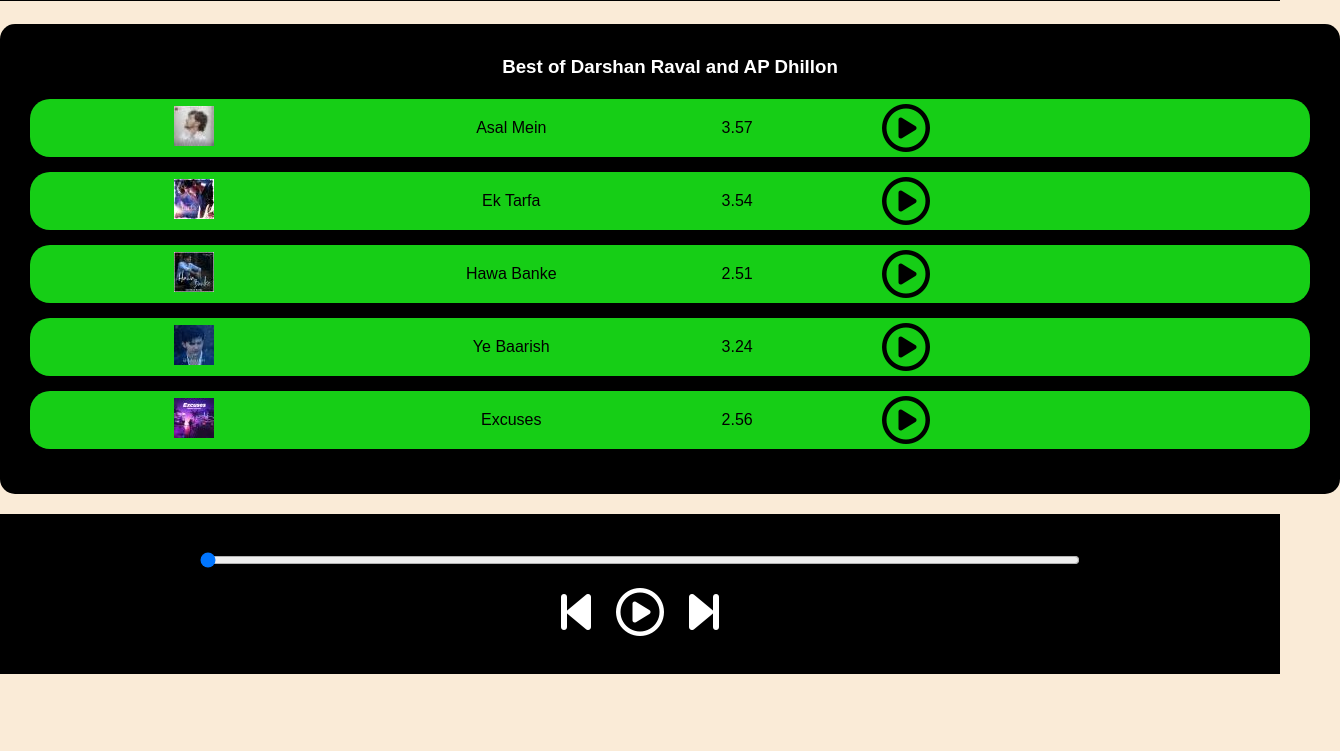
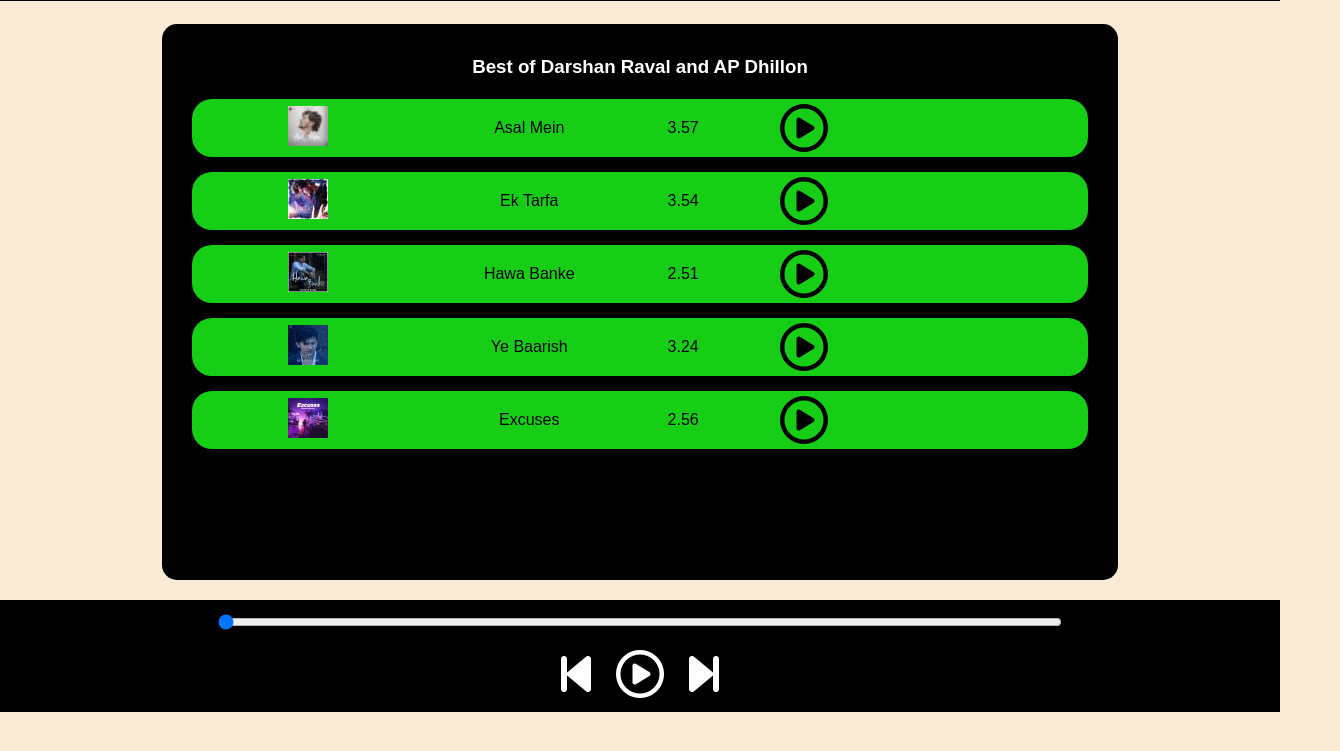
Before and after one commit to Tushar2001bbdu/SimpleSpotifyClone, a plain HTML site: page index.html in a window 1280 px wide. Shown: the part 39-790 px from the top of the page, 1340 px wide, since content can reach past the window. Drawn offline with nearby package versions, Linux system fonts and the light colour scheme; a web font is replaced by a local one.

Commit message:
changes committed

```diff
--- a/styles.css
+++ b/styles.css
@@ -27,11 +27,11 @@ li{
 }
 .container{
     font-family: 'Belanosima', sans-serif;
-    min-height: 30vh;
+    min-height: 62vh;
     background-color: black;
     color: white;
     display: flex;
-    width:100%;
+    width:70vw;
     margin:1.4375rem auto;
     border-radius: 0.9375rem;
     padding:1.875rem;
@@ -39,14 +39,14 @@ li{
 .bottom{
     display: flex;
     background-color: black;
-    height:20vh;
+    height:14vh;
     align-items: center;
     justify-content: center;
     flex-direction: column;
 }
 #myProgress{
     color:blue;
-    width:66em;
+    width:66vw;
     cursor:pointer;
 
 }
@@ -66,6 +66,7 @@ li{
     background-image: black;
     background-size:cover;
     background-repeat: no-repeat;
+    height:20vh;
     display: flex;
     flex-direction: column;
     margin-bottom:1.25rem;
```
